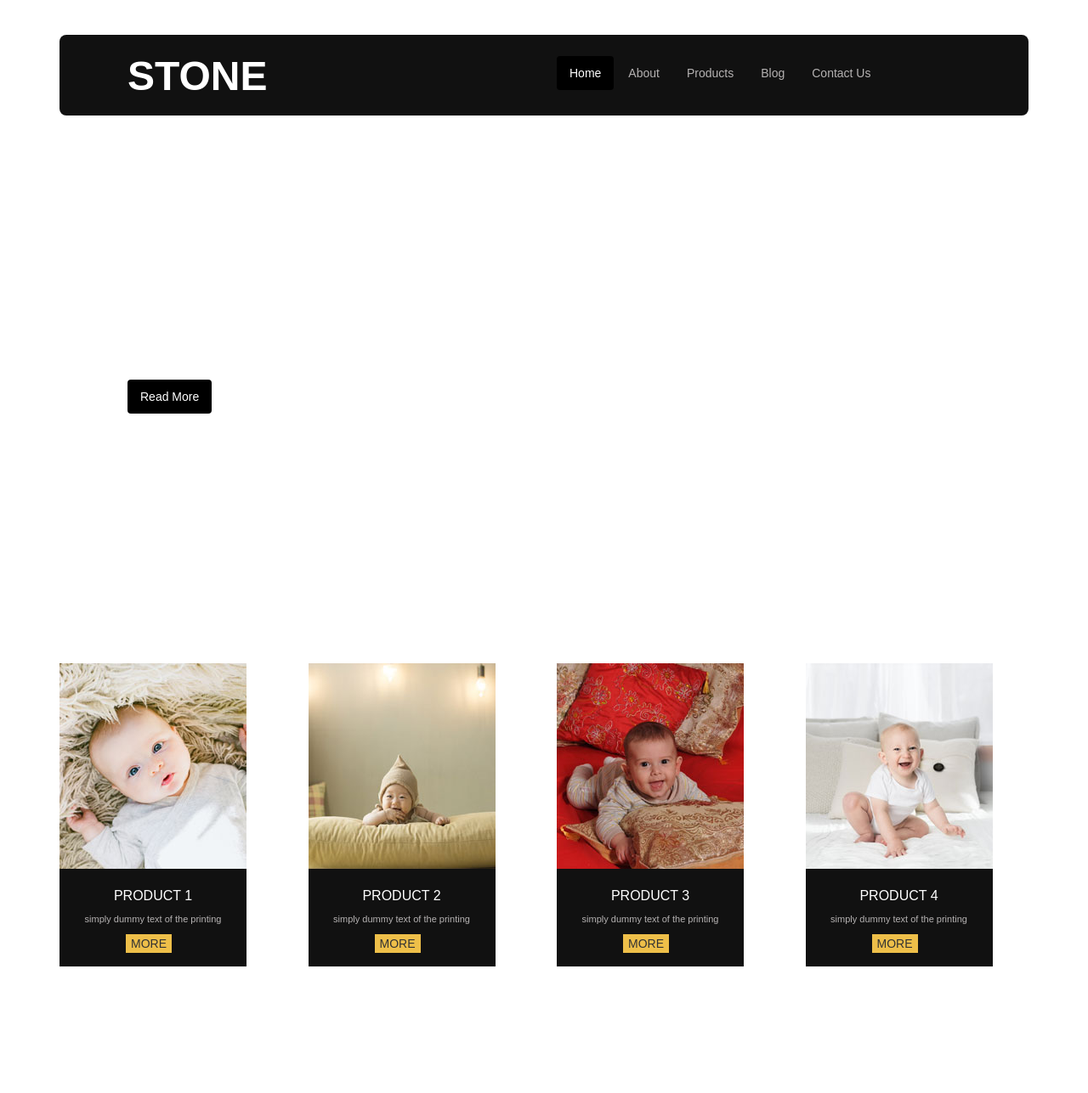
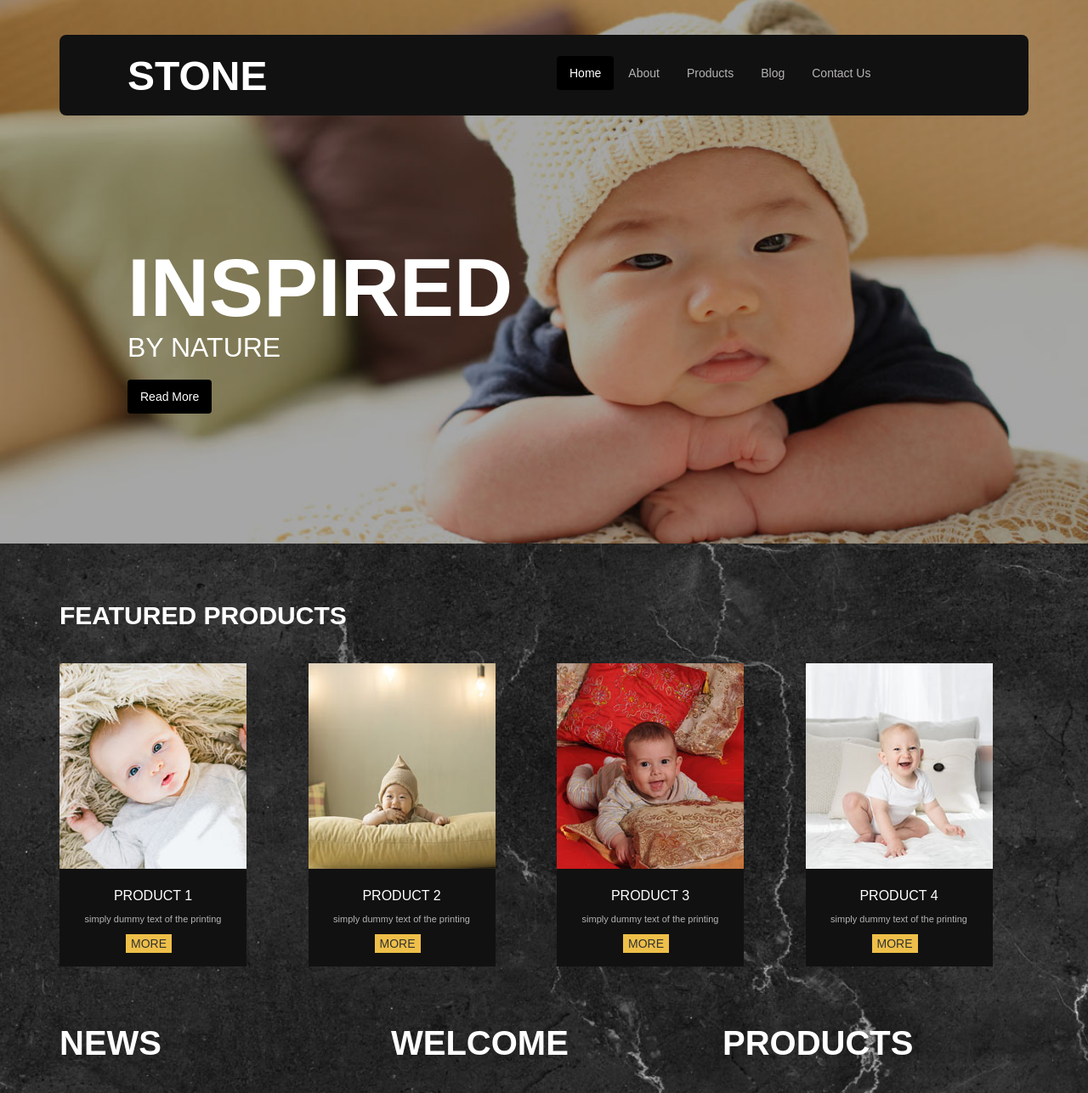
Before and after one commit to sharmasukhi/babypillow.githug.io, a plain HTML site: page Index.html in a window 1280 px wide. Shown: the top 1287 px of the page at 85% size. Drawn offline with nearby package versions, Linux system fonts and the light colour scheme.

Commit message:
Update home.css

```diff
--- a/home.css
+++ b/home.css
@@ -5,7 +5,7 @@ body {font-family: Arial, Helvetica, sans-serif;}
 
 
 .bg-img-1 {
-  background-image: url(../images/banner-1.jpg);
+  background-image: url(../banner-1.jpg);
   min-height: 640px;
   background-position: center;
   background-repeat: no-repeat;
@@ -79,7 +79,7 @@ a:focus, a:hover {
 }
 
 .bg-img-2 {
-  background-image: url(../images/bg-2.jpg);
+  background-image: url(../bg-2.jpg);
   min-height: 1100px;
   background-position: center;
   background-repeat: no-repeat;
```
